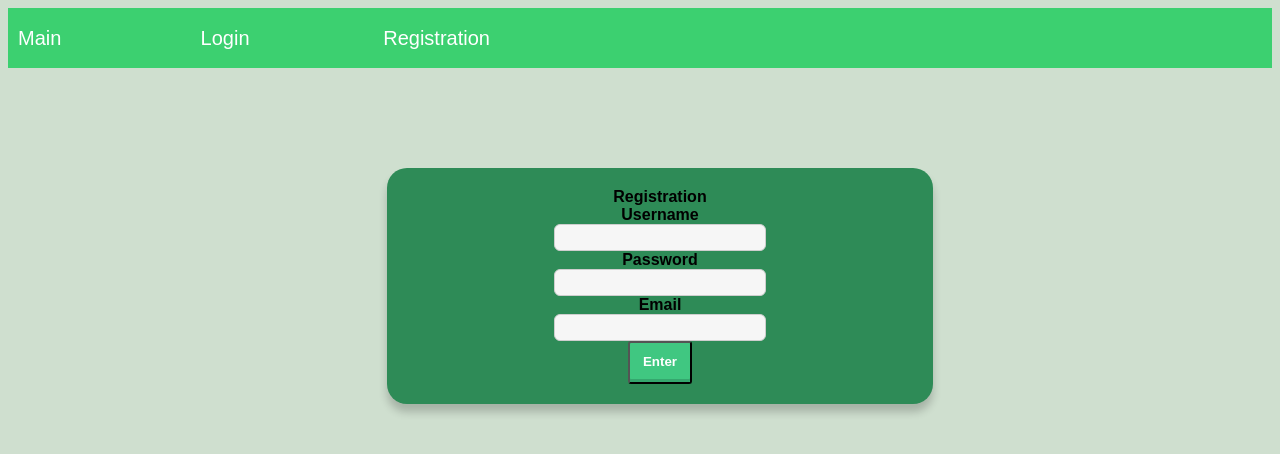
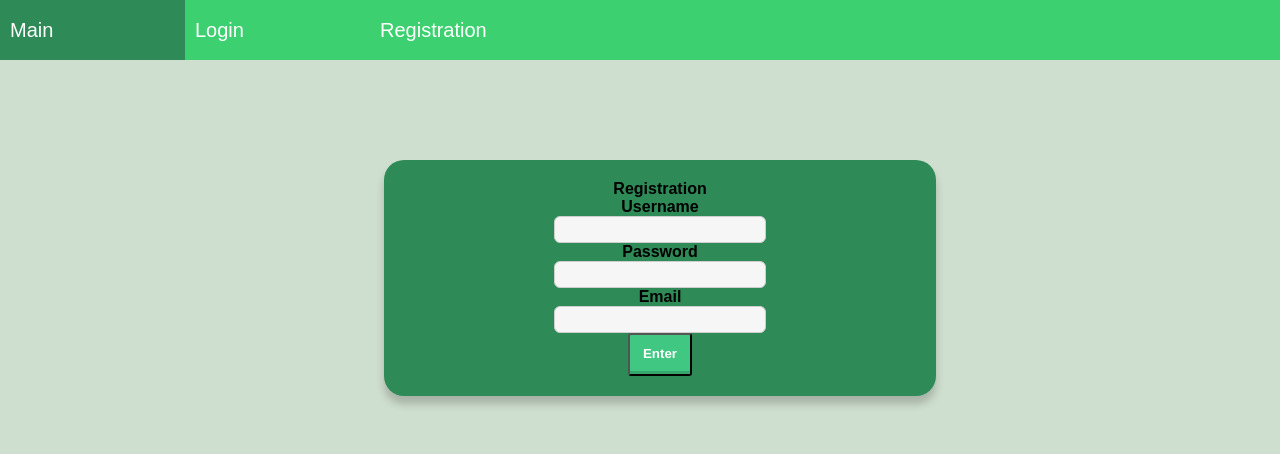
Before and after one commit to yegorf/BookmakerWebClient, a Vue app: page /#/registration in a window 1280 px wide. Shown: the top 454 px of the page. Built offline with nearby package versions, Linux system fonts and the light colour scheme.

Commit message:
Fixed menu position.

```diff
--- a/src/App.vue
+++ b/src/App.vue
@@ -8,6 +8,11 @@
     html {
         background: #cfdfcf;
         font-family: Arial;
+    }
+
+    * {
+        padding: 0;
+        margin: 0;
     }
 </style>
 
--- a/src/components/events/MakeBets.vue
+++ b/src/components/events/MakeBets.vue
@@ -11,7 +11,8 @@
             <div class="results">
                 <div v-for="result in results">
                     <b>Expected result: </b>{{result.name}}<br>
-                    <b>Total bets sum: </b>{{result.sum}} {{result.percent}} %
+                    <b>Total bets sum: </b>{{result.sum}} {{result.percent}} % <br>
+                    <b>Coefficient: </b>{{result.coef}}
                 </div>
             </div>
 
--- a/src/components/menues/VisitorMenu.vue
+++ b/src/components/menues/VisitorMenu.vue
@@ -23,6 +23,7 @@
 </script>
 
 <style scoped>
+
     #nav {
         margin-bottom: 100px;
         background-color: #3cd070;
```
